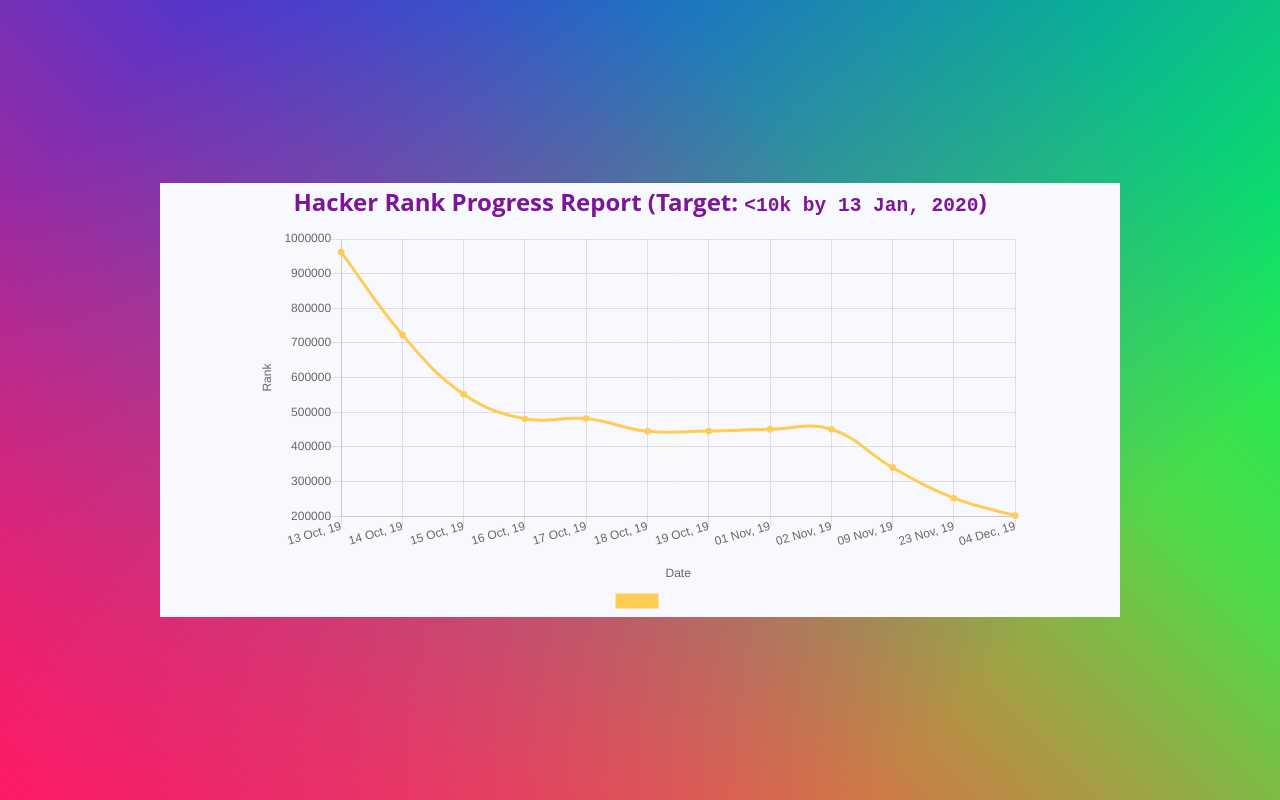
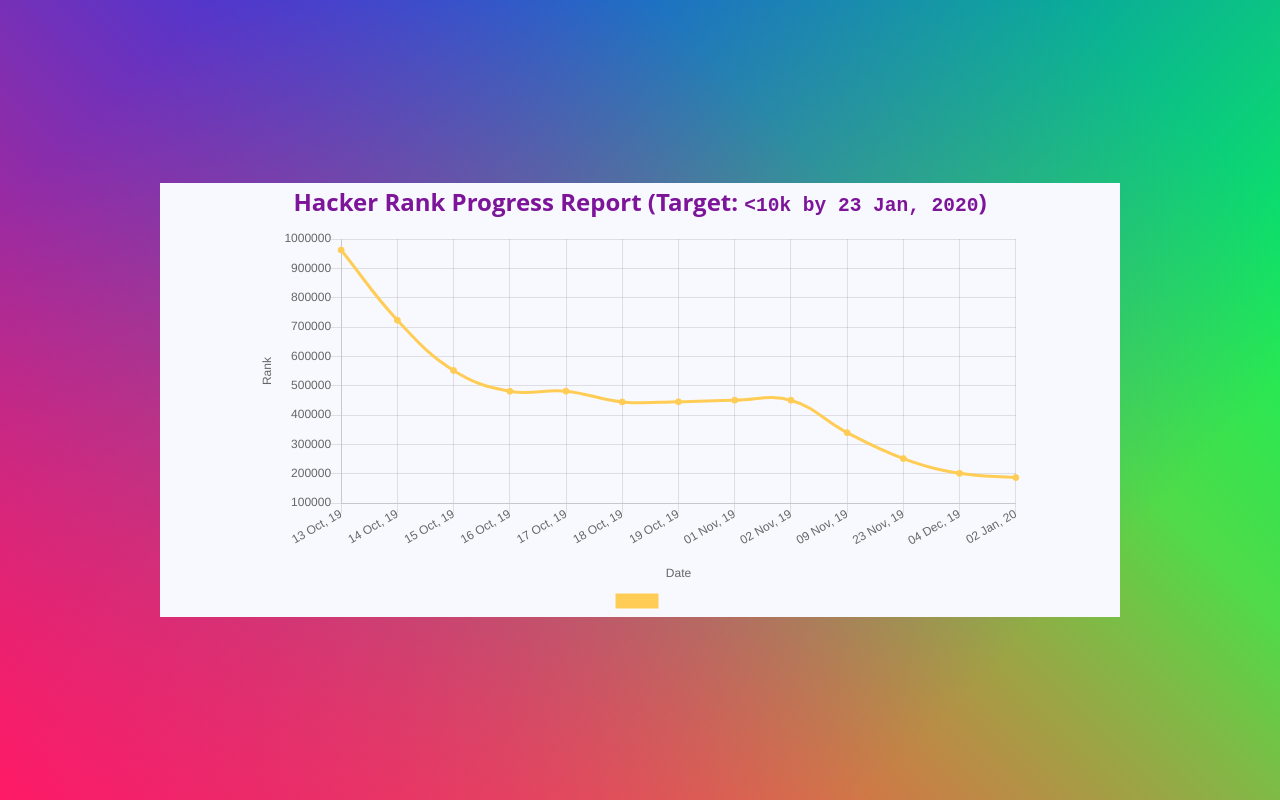
Before and after one commit to sabique/HackerRankProgress, a plain HTML site: page index.html in a window 1280 px wide. Drawn offline with Linux system fonts and the light colour scheme.

Commit message:
Update progress

```diff
--- a/index.html
+++ b/index.html
@@ -12,7 +12,7 @@
 
 <body>
 	<div class="container">
-		<h2 class="heading">Hacker Rank Progress Report (Target: <kbd> &lt;10k by 13 Jan, 2020</kbd>)</h2>
+		<h2 class="heading">Hacker Rank Progress Report (Target: <kbd> &lt;10k by 23 Jan, 2020</kbd>)</h2>
 		<div class="chart">
 			<canvas id="canvas"></canvas>
 		</div>
@@ -35,6 +35,7 @@
 					'09 Nov, 19',
 					'23 Nov, 19',
 					'04 Dec, 19',
+					'02 Jan, 20'
 				],
 				datasets: [{
 					label: '',
@@ -50,7 +51,8 @@
 						450793,
 						340239,
 						252091,
-						201644
+						201644,
+						187454
 					],
 					backgroundColor: window.chartColors.yellow,
 					borderColor: window.chartColors.yellow,
```
